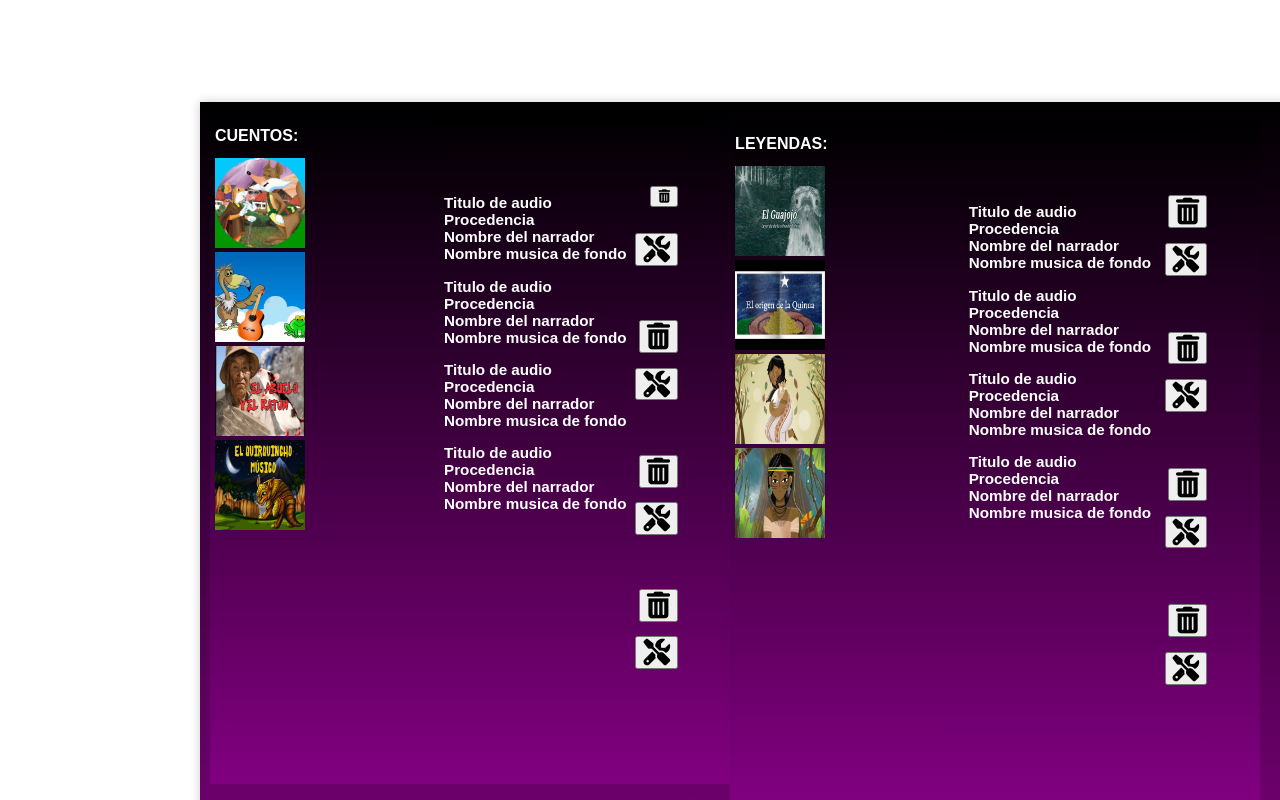
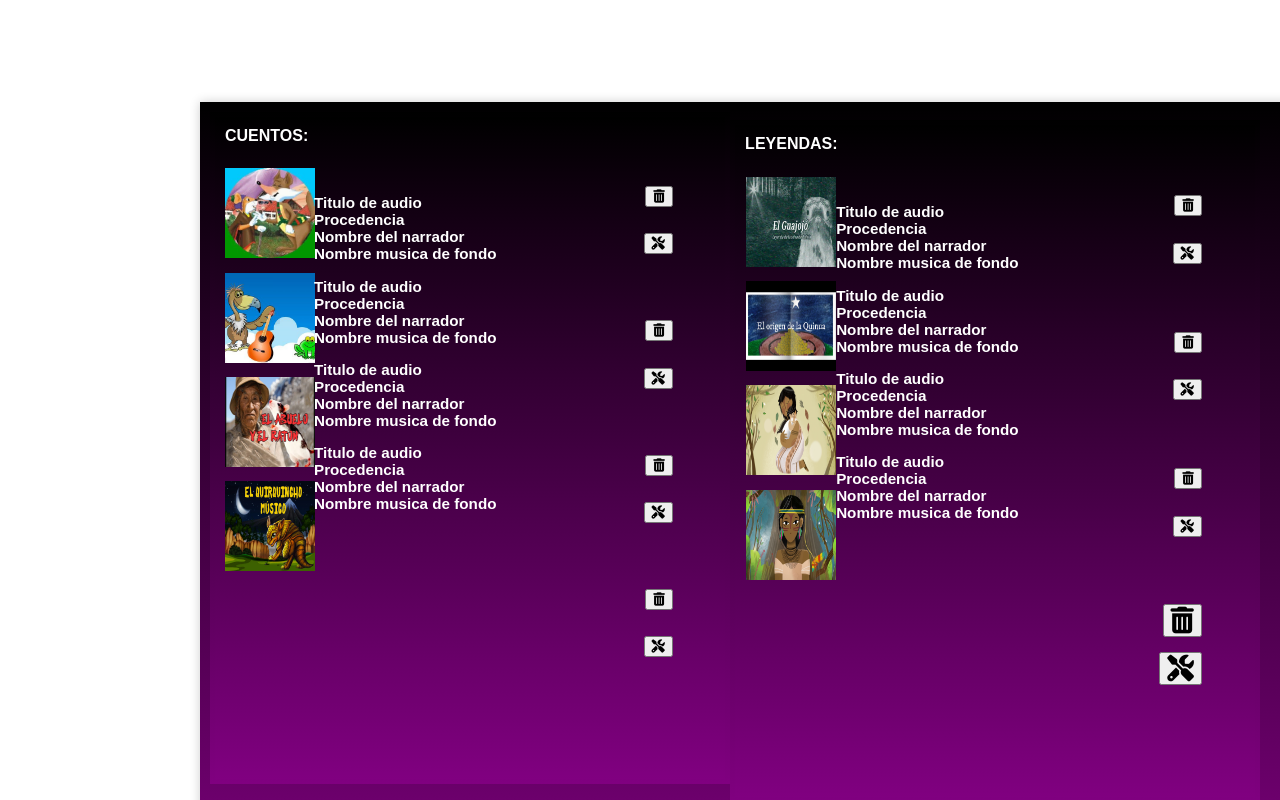
Before and after one commit to QubitDev/LaVozDeMiTierra, a plain HTML site: page src/app/homeAdm/homeAdm.html in a window 1280 px wide. Drawn offline with Linux system fonts and the light colour scheme.

```diff
--- a/src/app/homeAdm/homeAdm.css
+++ b/src/app/homeAdm/homeAdm.css
@@ -18,54 +18,57 @@
 img{
     width: 90px;
     height: 90px;
+    margin-left: 2%;
+    margin-top: 2%;
 }
 
 h2{
     font-family: sans-serif;
     font-size: 16px;
     margin-top: 10px;
+    margin-left: 10px;
     color: white;
 }
   .iconoUno{
       transition: background-color 0.3s;
       position: absolute;
-      right:10%;
+      right:11%;
       top: 18%;
     }
   .iconoDos{
       position: absolute;
-      right:10%;
+      right:11%;
       top: 38%;
   }
   .iconoTres{
       position: absolute;
-      right:10%;
+      right:11%;
       top: 58%;
   }
   .iconoCuatro{
       position: absolute;
-      right:10%;
+      right:11%;
       top: 78%;
   }
 
   .iconosUno{
       position: absolute;
-      right:10%;
+      right:11%;
       top: 11%;
   }
   .iconosDos{
       position: absolute;
-      right:10%;
+      right:11%;
       top: 31%;
   }
   .iconosTres{
       position: absolute;
-      right:10%;
+      right:11%;
       top: 51%;
   }
   .iconosCuatro{
       position: absolute;
-      right:10%;
+      right:11%;
       top: 71%;
   }
 
@@ -77,8 +80,7 @@
       position: absolute;
       top: 10px;
       left: 10px;
-      border: 5% solid #000
-      color white;
+      color: #ffffff;
   }
   .scroll-div{
       background: linear-gradient(black,purple);
@@ -93,7 +95,7 @@
       font-size: 13px;
       position: absolute;
       top: 10%;
-      left: 45%;
+      left: 20%;
   }
   .DosScroll-bg{
       background: linear-gradient(black,purple);
@@ -119,5 +121,5 @@
     font-size: 13px;
     position: absolute;
     top: 10%;
-    left: 45%;
+    left: 20%;
 }
--- a/src/app/homeAdm/homeAdm.html
+++ b/src/app/homeAdm/homeAdm.html
@@ -26,7 +26,7 @@
                     </div>
                     <div class="iconoUno">
                         <button>
-                            <i class="fas fa-screwdriver-wrench fa-2x"></i>
+                            <i class="fas fa-screwdriver-wrench fa"></i>
                         </button>
                     </div>
                     <div class="imageDos">
@@ -34,12 +34,12 @@
                     </div>
                     <div class="iconosDos">
                         <button>
-                            <i class="fas fa-trash-can fa-2x"></i>
+                            <i class="fas fa-trash-can fa"></i>
                         </button>
                     </div>
                     <div class="iconoDos">
                         <button>
-                            <i class="fas fa-screwdriver-wrench fa-2x"></i>
+                            <i class="fas fa-screwdriver-wrench fa"></i>
                         </button>
                     </div>
                     <div class="imageTres">
@@ -47,12 +47,12 @@
                     </div>
                     <div class="iconosTres">
                         <button>
-                            <i class="fas fa-trash-can fa-2x"></i>
+                            <i class="fas fa-trash-can fa"></i>
                         </button>
                     </div>
                     <div class="iconoTres">
                         <button>
-                            <i class="fas fa-screwdriver-wrench fa-2x"></i>
+                            <i class="fas fa-screwdriver-wrench fa"></i>
                         </button>
                     </div>
                     <div class="imageCuatro">
@@ -60,12 +60,12 @@
                     </div>
                     <div class="iconosCuatro">
                         <button>
-                            <i class="fas fa-trash-can fa-2x"></i>
+                            <i class="fas fa-trash-can fa"></i>
                         </button>
                     </div>
                     <div class="iconoCuatro">
                         <button>
-                            <i class="fas fa-screwdriver-wrench fa-2x"></i>
+                            <i class="fas fa-screwdriver-wrench fa"></i>
                         </button>
                     </div>
                     <div class="scroll-object">
@@ -111,12 +111,12 @@
                     </div>
                     <div class="iconosUno">
                         <button>
-                            <i class="fas fa-trash-can fa-2x"></i>
+                            <i class="fas fa-trash-can fa"></i>
                         </button>
                     </div>
                     <div class="iconoUno">
                         <button>
-                            <i class="fas fa-screwdriver-wrench fa-2x"></i>
+                            <i class="fas fa-screwdriver-wrench fa"></i>
                         </button>
                     </div>
                     <div class="imageDos">
@@ -124,12 +124,12 @@
                     </div>
                     <div class="iconosDos">
                         <button>
-                            <i class="fas fa-trash-can fa-2x"></i>
+                            <i class="fas fa-trash-can fa"></i>
                         </button>
                     </div>
                     <div class="iconoDos">
                         <button>
-                            <i class="fas fa-screwdriver-wrench fa-2x"></i>
+                            <i class="fas fa-screwdriver-wrench fa"></i>
                         </button>
                     </div>
                     <div class="imageTres">
@@ -137,12 +137,12 @@
                     </div>
                     <div class="iconosTres">
                         <button>
-                            <i class="fas fa-trash-can fa-2x"></i>
+                            <i class="fas fa-trash-can fa"></i>
                         </button>
                     </div>
                     <div class="iconoTres">
                         <button>
-                            <i class="fas fa-screwdriver-wrench fa-2x"></i>
+                            <i class="fas fa-screwdriver-wrench fa"></i>
                         </button>
                     </div>
                     <div class="imageCuatro">
```
